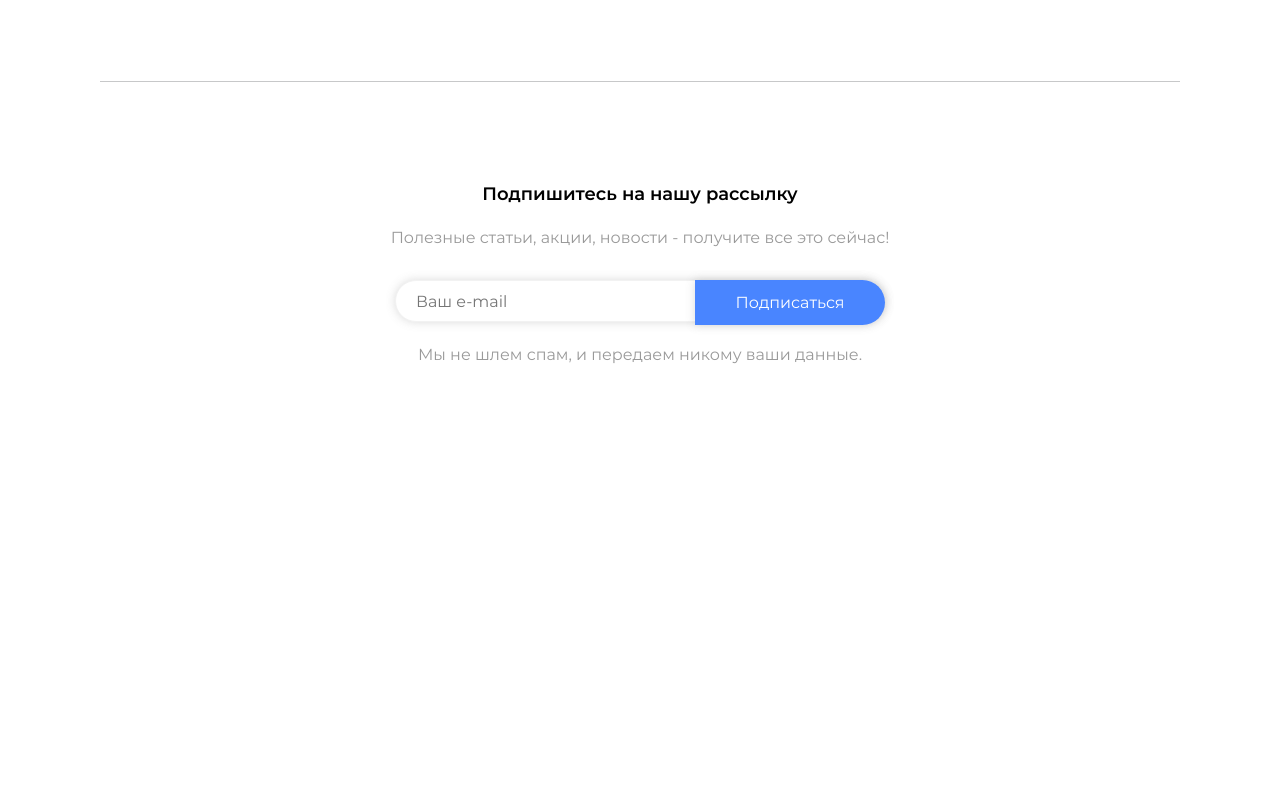
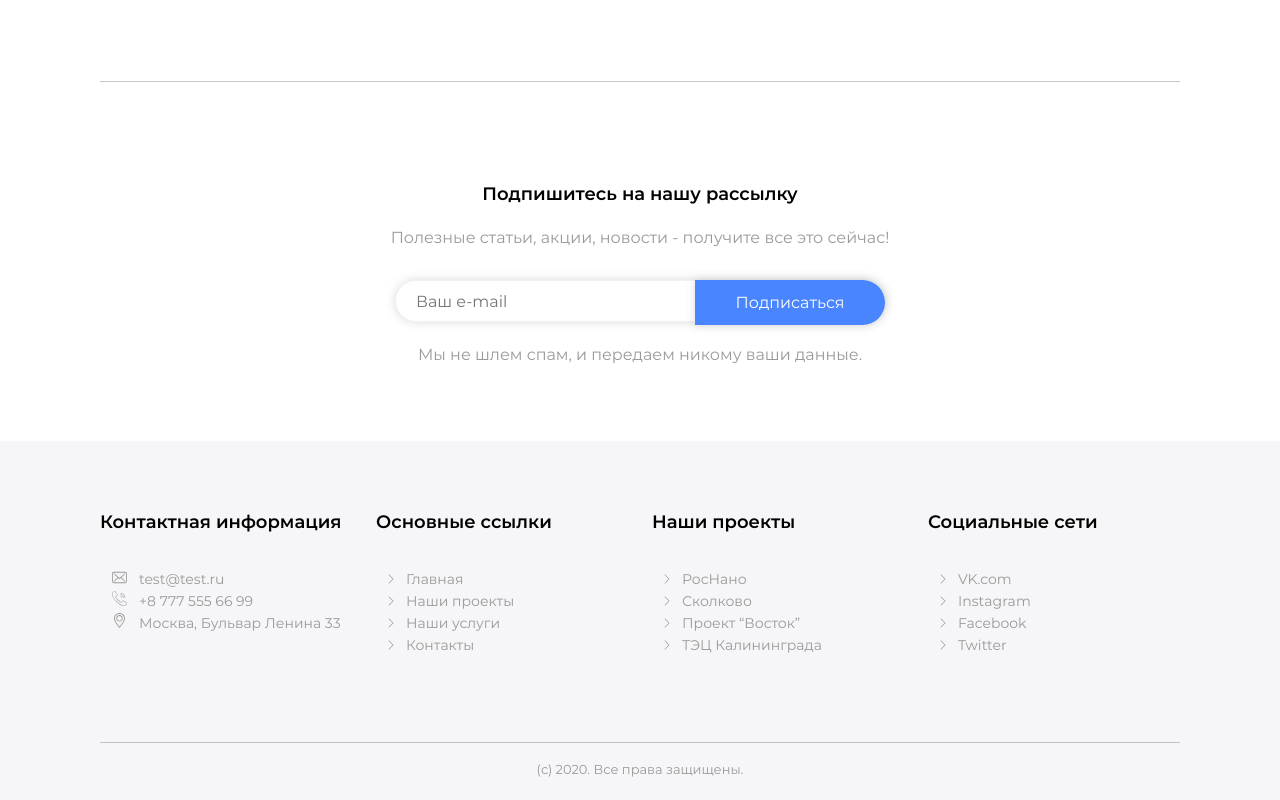
Before and after one commit to AlexBirdSong/Portfolio-sites, a plain HTML site: page ITCompany/index.html in a window 1280 px wide. Shown: the part 4723-5523 px from the top of the page. Before the commit the page ends 5120 px from the top, so only its background shows below. Drawn offline with nearby package versions, Linux system fonts and the light colour scheme.

Commit message:
create footer

```diff
--- a/ITCompany/css/style.css
+++ b/ITCompany/css/style.css
@@ -765,6 +765,7 @@ textarea {
 .video{
     background: url(../img/mainphoto.png) repeat-y ;
     max-height: 570px;
+    margin-bottom: 612px;
 }
 
 .video_text{
@@ -835,4 +836,77 @@ form {
     font-size: 16px;
     color: #F9F0DA;
   }
+
+
 /* conten end */
+
+/* footer start */
+
+footer{
+    background: #F6F6F8;
+}
+
+.footer_columns{
+    padding-top: 70px;
+    padding-bottom: 70px;
+}
+
+.footer_column_h3{
+    font-style: normal;
+    font-weight: 600;
+    font-size: 18px;
+    line-height: 22px;
+    color: #000000;
+    padding-bottom: 35px;
+}
+
+.footer_column_items{
+    font-weight: normal;
+    font-size: 14px;
+    line-height: 22px;
+    color: #999999;
+}
+
+.footer_column_items_special{
+    font-weight: normal;
+    font-size: 14px;
+    line-height: 22px;
+    color: #999999;
+}
+
+.footer_column_items > ul > li {
+    list-style-type: none;
+   }
+   .footer_column_items > ul > li:before {
+    padding: 12px;
+    content: url("../img/svg/li.svg");
+   }
+
+   .footer_column_items_special > ul > li {
+    list-style-type: none;
+   }
+
+   .footer_column_items_special  > ul > li.items_special_1:before {
+    padding: 12px;
+    content: url("../img/svg/mail.svg");
+   }
+
+   .footer_column_items_special  > ul > li.items_special_2:before {
+    padding: 12px;
+    content: url("../img/svg/phone.svg");
+   }
+
+   .footer_column_items_special  > ul > li.items_special_3:before {
+    padding: 12px;
+    content: url("../img/svg/location.svg");
+   }
+
+
+   .copyright{
+    font-size: 13px;
+    line-height: 21px;
+    text-align: center;
+    color: #999999;
+    padding-bottom: 20px;
+   }
+/* footer end */
--- a/ITCompany/index.html
+++ b/ITCompany/index.html
@@ -358,6 +358,73 @@
                         </div>
             </div>
        </div>
+
+       <footer>
+            <div class="content__wrapper">
+                <div class="row footer_columns">
+                    <div class="col-3 footer_column">
+                        <div class="footer_column_h3">
+                            <h3>Контактная информация</h3>
+                        </div>
+                        <div class="footer_column_items_special ">
+                            <ul>
+                                <li class="items_special_1">test@test.ru</li>
+                                <li class="items_special_2">+8 777 555 66 99</li>
+                                <li class="items_special_3">Москва, Бульвар Ленина 33</li>
+                            </ul>
+                        </div>
+                    </div>
+
+                    <div class="col-3 footer_column">
+                            <div class="footer_column_h3">
+                                <h3>Основные ссылки</h3>
+                            </div>
+                            <div class="footer_column_items">
+                                <ul>
+                                    <li>Главная</li>
+                                    <li>Наши проекты</li>
+                                    <li>Наши услуги</li>
+                                    <li>Контакты</li>
+                                </ul>
+                            </div>
+                        </div>
+
+                        <div class="col-3 footer_column">
+                                <div class="footer_column_h3">
+                                    <h3>Наши проекты</h3>
+                                </div>
+                                <div class="footer_column_items">
+                                    <ul>
+                                        <li>РосНано</li>
+                                        <li>Сколково</li>
+                                        <li>Проект “Восток”</li>
+                                        <li>ТЭЦ Калининграда</li>
+                                    </ul>
+                                </div>
+                            </div>
+
+                            <div class="col-3 footer_column">
+                                    <div class="footer_column_h3">
+                                        <h3>Социальные сети</h3>
+                                    </div>
+                                    <div class="footer_column_items">
+                                        <ul>
+                                            <li>VK.com</li>
+                                            <li>Instagram</li>
+                                            <li>Facebook</li>
+                                            <li>Twitter</li>
+                                        </ul>
+                                    </div>
+                                </div>
+
+                </div>
+
+                <hr/>
+                <div class="copyright">
+                    <p>(с) 2020. Все права защищены.</p>
+                </div>
+            </div>
+       </footer>
     <script src="js/main.js"></script>
 
 </body>
```
Also changed, not shown: ITCompany/img/svg/li.svg (added), ITCompany/img/svg/location.svg (added), ITCompany/img/svg/mail.svg (added), ITCompany/img/svg/phone.svg (added).
